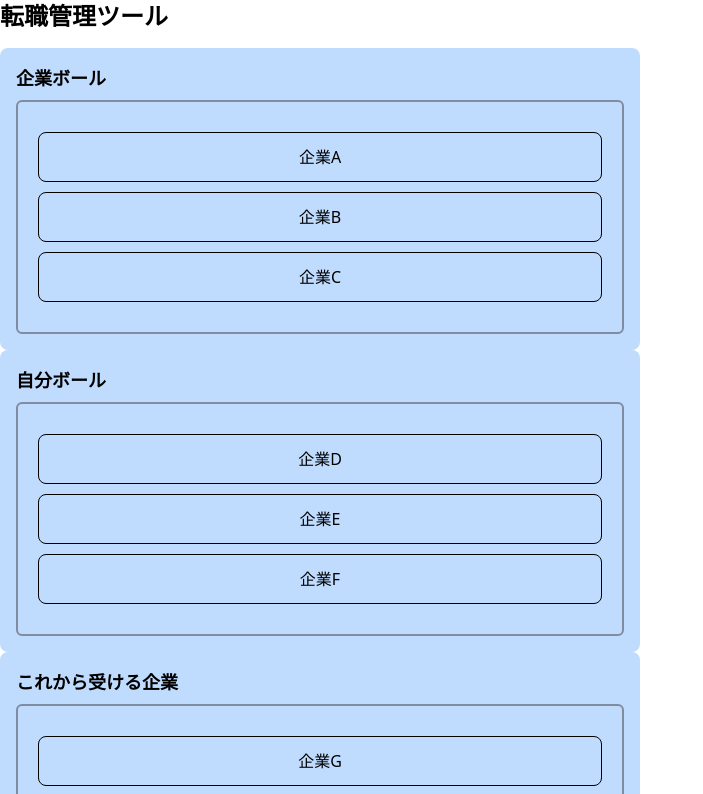
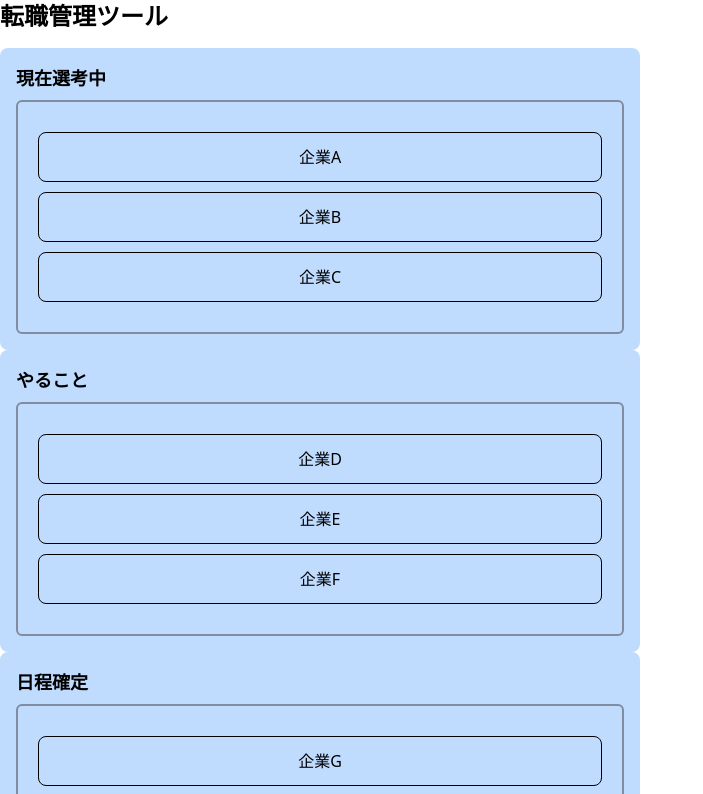
Before and after one commit to Yoshiyuki-Sato-1027/jobchangetool, a Next.js app: page / in a window 1280 px wide. Shown: the top 794 px of the page, without its empty margins (0-703 px from the left). Built offline with nearby package versions, Linux system fonts and the light colour scheme.

Commit message:
Edit README

```diff
--- a/components/Container.tsx
+++ b/components/Container.tsx
@@ -170,16 +170,16 @@ const Contaienr = () => {
         <SortableContainer
           id="container1"
           items={items.container1}
-          label="企業ボール"
+          label="現在選考中"
         />
         <SortableContainer
           id="container2"
-          label="自分ボール"
+          label="やること"
           items={items.container2}
         />
         <SortableContainer
           id="container3"
-          label="これから受ける企業"
+          label="日程確定"
           items={items.container3}
         />
         <SortableContainer
--- /dev/null
+++ b/constant/index.tsx
@@ -0,0 +1,5 @@
+// export const
+// export const
+// export const
+// export const
+// export const
```
Also changed, not shown: 1 other file (tests, documents, lock files or other folders).
